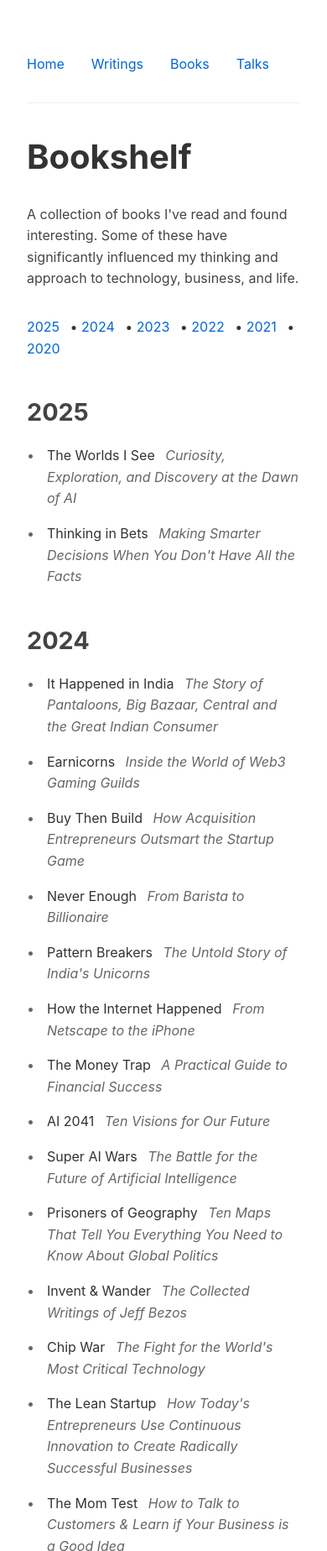
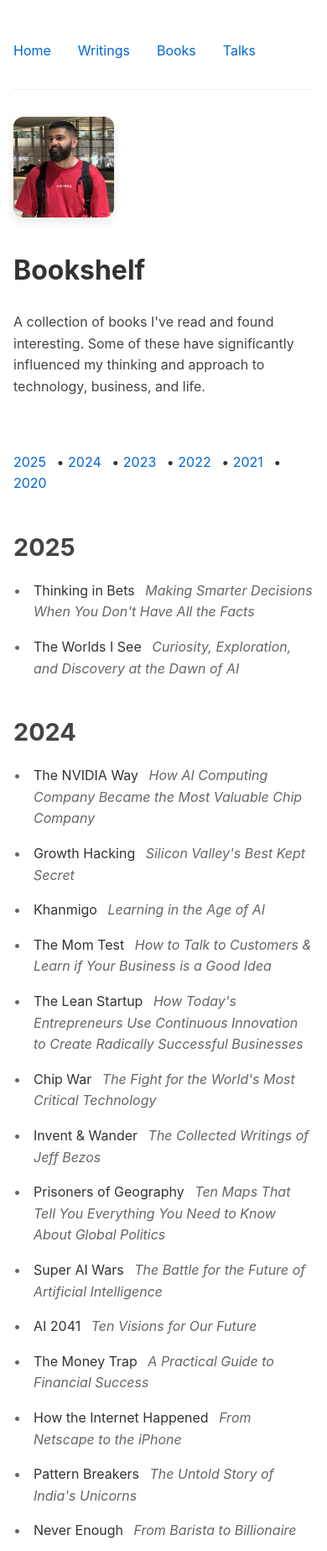
Before and after one commit to Crptocurious/personal-portfolio, a plain HTML site: page books.html in a window 390 px wide. Shown: the top 1847 px of the page at 84% size. Drawn offline with Linux system fonts and the light colour scheme.

Commit message:
Added profile image and updated all pages with header image

```diff
--- a/books.html
+++ b/books.html
@@ -12,6 +12,25 @@
             margin: 0 auto;
             padding: 2rem;
             color: #333;
+        }
+
+        .header-container {
+            display: flex;
+            align-items: center;
+            gap: 2rem;
+            margin-bottom: 2rem;
+        }
+
+        .profile-image {
+            width: 150px;
+            height: 150px;
+            border-radius: 12px;
+            object-fit: cover;
+            box-shadow: 0 4px 12px rgba(0,0,0,0.1);
+        }
+
+        .header-text {
+            flex: 1;
         }
 
         h1 {
@@ -94,6 +113,27 @@
             font-style: italic;
             margin-left: 0.5rem;
         }
+
+        @media (max-width: 600px) {
+            .header-container {
+                flex-direction: column;
+                align-items: flex-start;
+                gap: 1rem;
+            }
+
+            .profile-image {
+                width: 120px;
+                height: 120px;
+            }
+
+            body {
+                padding: 1rem;
+            }
+
+            h1 {
+                font-size: 2rem;
+            }
+        }
     </style>
 </head>
 <body>
@@ -106,10 +146,14 @@
         </ul>
     </nav>
 
-    <h1>Bookshelf</h1>
-
-    <div class="intro">
-        <p>A collection of books I've read and found interesting. Some of these have significantly influenced my thinking and approach to technology, business, and life.</p>
+    <div class="header-container">
+        <img src="/profile.jpg" alt="Abhishek Anand" class="profile-image" loading="lazy">
+        <div class="header-text">
+            <h1>Bookshelf</h1>
+            <div class="intro">
+                <p>A collection of books I've read and found interesting. Some of these have significantly influenced my thinking and approach to technology, business, and life.</p>
+            </div>
+        </div>
     </div>
 
     <div class="year-nav">
@@ -124,67 +168,67 @@
     <section id="2025">
         <h2>2025</h2>
         <ul class="book-list">
+            <li>Thinking in Bets <span class="book-subtitle">Making Smarter Decisions When You Don't Have All the Facts</span></li>
             <li>The Worlds I See <span class="book-subtitle">Curiosity, Exploration, and Discovery at the Dawn of AI</span></li>
-            <li>Thinking in Bets <span class="book-subtitle">Making Smarter Decisions When You Don't Have All the Facts</span></li>
         </ul>
     </section>
 
     <section id="2024">
         <h2>2024</h2>
         <ul class="book-list">
+            <li>The NVIDIA Way <span class="book-subtitle">How AI Computing Company Became the Most Valuable Chip Company</span></li>
+            <li>Growth Hacking <span class="book-subtitle">Silicon Valley's Best Kept Secret</span></li>
+            <li>Khanmigo <span class="book-subtitle">Learning in the Age of AI</span></li>
+            <li>The Mom Test <span class="book-subtitle">How to Talk to Customers & Learn if Your Business is a Good Idea</span></li>
+            <li>The Lean Startup <span class="book-subtitle">How Today's Entrepreneurs Use Continuous Innovation to Create Radically Successful Businesses</span></li>
+            <li>Chip War <span class="book-subtitle">The Fight for the World's Most Critical Technology</span></li>
+            <li>Invent & Wander <span class="book-subtitle">The Collected Writings of Jeff Bezos</span></li>
+            <li>Prisoners of Geography <span class="book-subtitle">Ten Maps That Tell You Everything You Need to Know About Global Politics</span></li>
+            <li>Super AI Wars <span class="book-subtitle">The Battle for the Future of Artificial Intelligence</span></li>
+            <li>AI 2041 <span class="book-subtitle">Ten Visions for Our Future</span></li>
+            <li>The Money Trap <span class="book-subtitle">A Practical Guide to Financial Success</span></li>
+            <li>How the Internet Happened <span class="book-subtitle">From Netscape to the iPhone</span></li>
+            <li>Pattern Breakers <span class="book-subtitle">The Untold Story of India's Unicorns</span></li>
+            <li>Never Enough <span class="book-subtitle">From Barista to Billionaire</span></li>
+            <li>Buy Then Build <span class="book-subtitle">How Acquisition Entrepreneurs Outsmart the Startup Game</span></li>
+            <li>Earnicorns <span class="book-subtitle">Inside the World of Web3 Gaming Guilds</span></li>
             <li>It Happened in India <span class="book-subtitle">The Story of Pantaloons, Big Bazaar, Central and the Great Indian Consumer</span></li>
-            <li>Earnicorns <span class="book-subtitle">Inside the World of Web3 Gaming Guilds</span></li>
-            <li>Buy Then Build <span class="book-subtitle">How Acquisition Entrepreneurs Outsmart the Startup Game</span></li>
-            <li>Never Enough <span class="book-subtitle">From Barista to Billionaire</span></li>
-            <li>Pattern Breakers <span class="book-subtitle">The Untold Story of India's Unicorns</span></li>
-            <li>How the Internet Happened <span class="book-subtitle">From Netscape to the iPhone</span></li>
-            <li>The Money Trap <span class="book-subtitle">A Practical Guide to Financial Success</span></li>
-            <li>AI 2041 <span class="book-subtitle">Ten Visions for Our Future</span></li>
-            <li>Super AI Wars <span class="book-subtitle">The Battle for the Future of Artificial Intelligence</span></li>
-            <li>Prisoners of Geography <span class="book-subtitle">Ten Maps That Tell You Everything You Need to Know About Global Politics</span></li>
-            <li>Invent & Wander <span class="book-subtitle">The Collected Writings of Jeff Bezos</span></li>
-            <li>Chip War <span class="book-subtitle">The Fight for the World's Most Critical Technology</span></li>
-            <li>The Lean Startup <span class="book-subtitle">How Today's Entrepreneurs Use Continuous Innovation to Create Radically Successful Businesses</span></li>
-            <li>The Mom Test <span class="book-subtitle">How to Talk to Customers & Learn if Your Business is a Good Idea</span></li>
-            <li>Khanmigo <span class="book-subtitle">Learning in the Age of AI</span></li>
-            <li>Growth Hacking <span class="book-subtitle">Silicon Valley's Best Kept Secret</span></li>
-            <li>The NVIDIA Way <span class="book-subtitle">How AI Computing Company Became the Most Valuable Chip Company</span></li>
         </ul>
     </section>
 
     <section id="2023">
         <h2>2023</h2>
         <ul class="book-list">
+            <li>Loonshots <span class="book-subtitle">How to Nurture the Crazy Ideas That Win Wars, Cure Diseases, and Transform Industries</span></li>
+            <li>The Cold Start Problem <span class="book-subtitle">How to Start and Scale Network Effects</span></li>
+            <li>Attention Factory <span class="book-subtitle">The Story of TikTok and China's ByteDance</span></li>
+            <li>The Xiaomi Way <span class="book-subtitle">Customer Engagement Strategies That Built One of the Largest Smartphone Companies in the World</span></li>
+            <li>The Four Steps to the Epiphany <span class="book-subtitle">Successful Strategies for Products that Win</span></li>
+            <li>Founders at Work <span class="book-subtitle">Stories of Startups' Early Days</span></li>
+            <li>Continuous Discovery Habits <span class="book-subtitle">Discover Products that Create Customer Value and Business Value</span></li>
+            <li>Principles <span class="book-subtitle">Life and Work</span></li>
+            <li>Influence Empire <span class="book-subtitle">The Story of Tencent and China's Tech Ambition</span></li>
+            <li>The Anthology of Balaji <span class="book-subtitle">A Guide to Technology, Truth, and Building the Future</span></li>
             <li>Atomic Habits <span class="book-subtitle">An Easy & Proven Way to Build Good Habits & Break Bad Ones</span></li>
-            <li>The Anthology of Balaji <span class="book-subtitle">A Guide to Technology, Truth, and Building the Future</span></li>
-            <li>Influence Empire <span class="book-subtitle">The Story of Tencent and China's Tech Ambition</span></li>
-            <li>Principles <span class="book-subtitle">Life and Work</span></li>
-            <li>Continuous Discovery Habits <span class="book-subtitle">Discover Products that Create Customer Value and Business Value</span></li>
-            <li>Founders at Work <span class="book-subtitle">Stories of Startups' Early Days</span></li>
-            <li>The Four Steps to the Epiphany <span class="book-subtitle">Successful Strategies for Products that Win</span></li>
-            <li>The Xiaomi Way <span class="book-subtitle">Customer Engagement Strategies That Built One of the Largest Smartphone Companies in the World</span></li>
-            <li>Attention Factory <span class="book-subtitle">The Story of TikTok and China's ByteDance</span></li>
-            <li>The Cold Start Problem <span class="book-subtitle">How to Start and Scale Network Effects</span></li>
-            <li>Loonshots <span class="book-subtitle">How to Nurture the Crazy Ideas That Win Wars, Cure Diseases, and Transform Industries</span></li>
         </ul>
     </section>
 
     <section id="2022">
         <h2>2022</h2>
         <ul class="book-list">
+            <li>Traction <span class="book-subtitle">How Any Startup Can Achieve Explosive Customer Growth</span></li>
+            <li>No Filter <span class="book-subtitle">The Inside Story of Instagram</span></li>
             <li>Glucose Revolution <span class="book-subtitle">The Life-Changing Power of Balancing Your Blood Sugar</span></li>
-            <li>No Filter <span class="book-subtitle">The Inside Story of Instagram</span></li>
-            <li>Traction <span class="book-subtitle">How Any Startup Can Achieve Explosive Customer Growth</span></li>
         </ul>
     </section>
 
     <section id="2021">
         <h2>2021</h2>
         <ul class="book-list">
+            <li>Lost and Founder <span class="book-subtitle">A Painfully Honest Field Guide to the Startup World</span></li>
+            <li>The Dhandho Investor <span class="book-subtitle">The Low-Risk Value Method to High Returns</span></li>
+            <li>The Infinite Machine <span class="book-subtitle">How an Army of Crypto-Hackers Is Building the Next Internet with Ethereum</span></li>
             <li>How to DeFi <span class="book-subtitle">Advanced</span></li>
-            <li>The Infinite Machine <span class="book-subtitle">How an Army of Crypto-Hackers Is Building the Next Internet with Ethereum</span></li>
-            <li>The Dhandho Investor <span class="book-subtitle">The Low-Risk Value Method to High Returns</span></li>
-            <li>Lost and Founder <span class="book-subtitle">A Painfully Honest Field Guide to the Startup World</span></li>
         </ul>
     </section>
 
```
Also changed, not shown: index.html (+42 -8 lines), talks.html (+53 -1 lines), writings.html (+46 -1 lines), profile.jpg (added).
